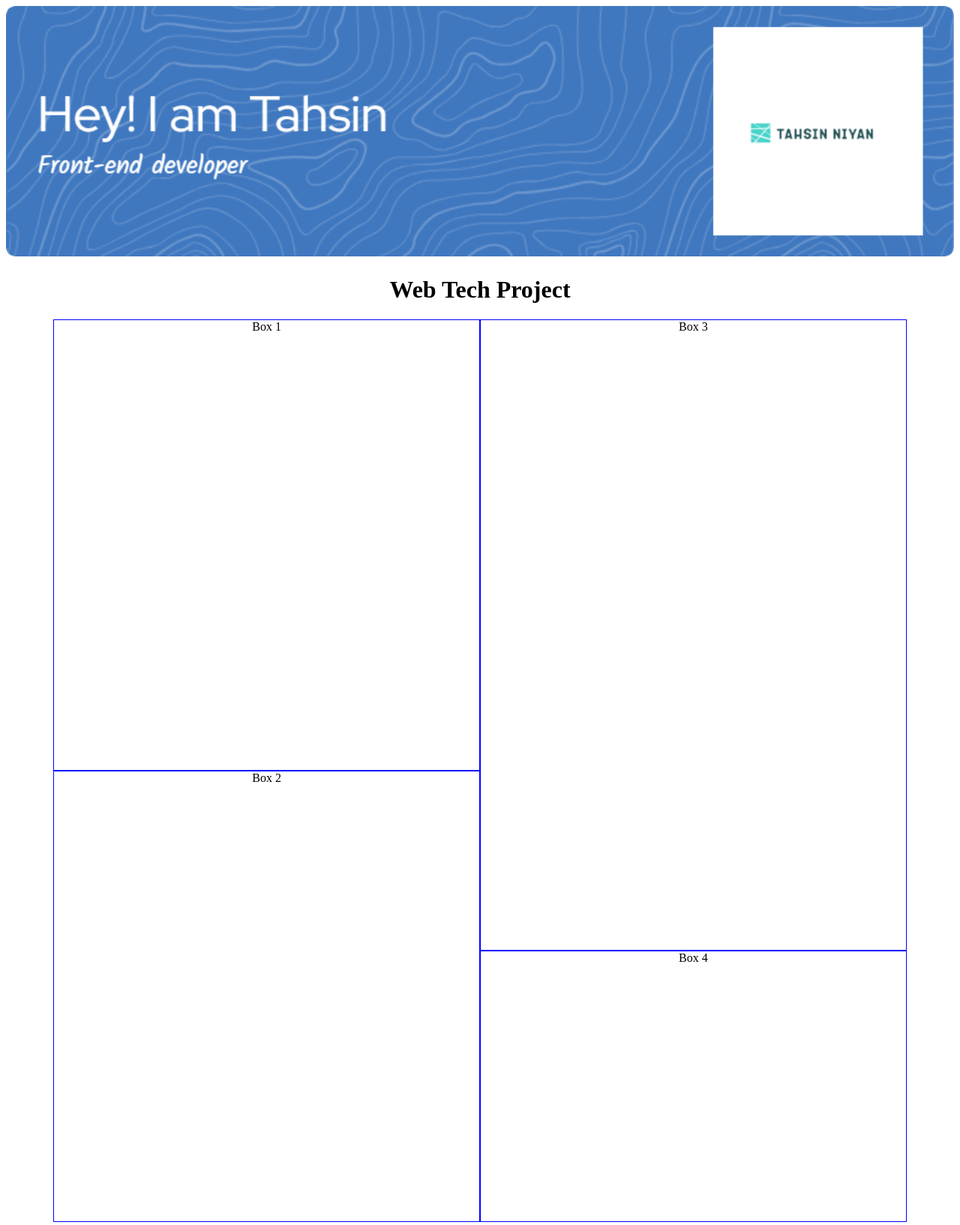
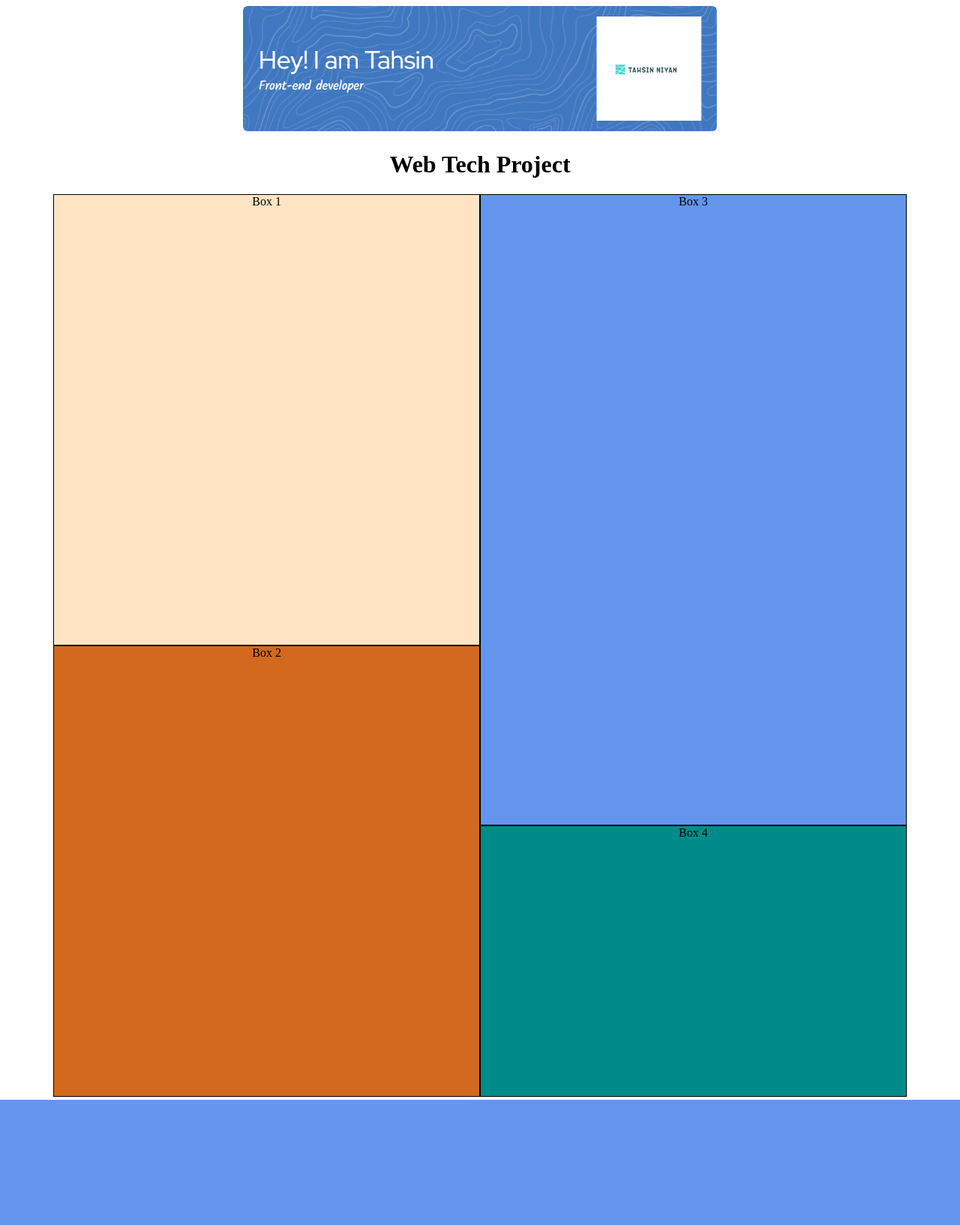
Before and after one commit to tasmim-tahsin/web_tech, a PHP site: page / in a window 1280 px wide. Shown: the whole page at 75% size. After the commit the page ends 1467 px from the top, so only its background shows below. Run offline with PHP 8.4, Linux system fonts and the light colour scheme.

Commit message:
box background added

```diff
--- a/index.html
+++ b/index.html
@@ -10,19 +10,19 @@
 </head>
 <body>
     <header>
-        <img style=" width: 100%;" src="./images/headerimg.png" alt="Header image">
+        <img style=" width: 50%;" src="./images/headerimg.png" alt="Header image">
         <h1>Web Tech Project</h1>
     </header>
     <main>
         <div class="maindiv">
             <div class="leftdiv">
-                <div class="box">Box 1</div>
-                <div class="box">Box 2</div>
+                <div class="box1">Box 1</div>
+                <div class="box2">Box 2</div>
             </div>
 
             <div class="rightdiv">
-                <div class="box box3">Box 3</div>
-                <div class="box box4">Box 4</div>
+                <div class="box3">Box 3</div>
+                <div class="box4">Box 4</div>
             </div>
         </div>
     </main>
--- a/style.css
+++ b/style.css
@@ -15,13 +15,23 @@ header{
 .rightdiv{
     width: 50%;
 }
-.box{
-    border: 1px solid blue;
+.box1{
+    border: 1px solid black;
+    background-color: bisque;
+    height: 50%;
+}
+.box2{
+    border: 1px solid black;
+    background-color: chocolate;
     height: 50%;
 }
 .box3{
+    border: 1px solid black;
+    background-color: cornflowerblue;
     height: 70%;
 }
 .box4{
+    border: 1px solid black;
+    background-color: darkcyan;
     height: 30%;
 }
```
